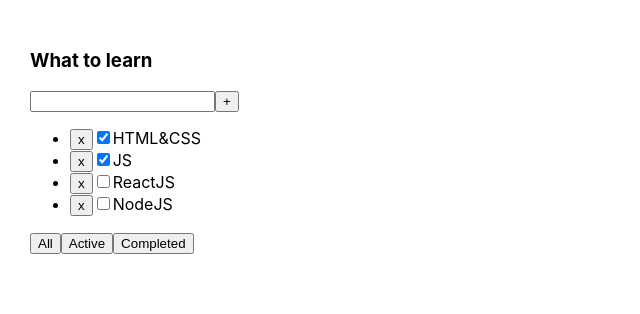
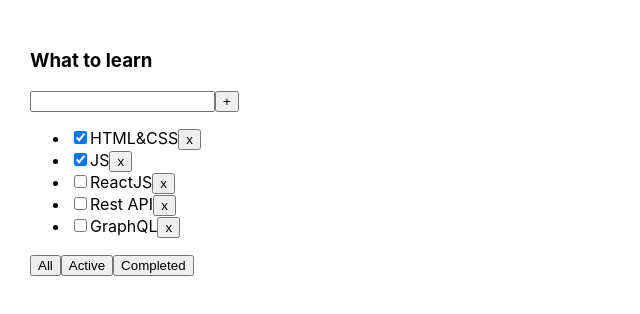
Before and after one commit to fedorgerasimov/Todolist, a React (Create React App) app: page / in a window 1280 px wide. Shown: the top 314 px of the page, without its empty margins (0-640 px from the left). Built offline with nearby package versions, Linux system fonts and the light colour scheme.

Commit message:
Начало 3 урока

```diff
--- a/package.json
+++ b/package.json
@@ -10,6 +10,7 @@
     "@types/node": "^16.7.13",
     "@types/react": "^17.0.20",
     "@types/react-dom": "^17.0.9",
+    "@types/uuid": "^8.3.4",
     "react": "^17.0.2",
     "react-dom": "^17.0.2",
     "react-scripts": "5.0.0",
--- a/src/App.tsx
+++ b/src/App.tsx
@@ -2,40 +2,44 @@
 import './App.css';
 import {Todolist} from './Todolist';
 
+export type FilterValuesType = "all" | "active" | "completed";
+
 function App() {
 
-    let [tasks1, setTasks1] = useState( [
+    let [tasks, setTasks] = useState([
         { id: 1, title: "HTML&CSS", isDone: true },
         { id: 2, title: "JS", isDone: true },
         { id: 3, title: "ReactJS", isDone: false },
-        { id: 4, title: "NodeJS", isDone: false }
-    ])
-    const removedTask = (NewId:number) => {
-        let filtered = tasks1.filter(el=>el.id !== NewId)
-        setTasks1(filtered)
+        { id: 4, title: "Rest API", isDone: false },
+        { id: 5, title: "GraphQL", isDone: false },
+    ]);
+
+    function removeTask(id: number) {
+        let filteredTasks = tasks.filter(t => t.id != id);
+        setTasks(filteredTasks);
     }
 
-/*    let [valueButton, setValueButton] = useState( "All")
+    let [filter, setFilter] = useState<FilterValuesType>("all");
 
-    const tasksFilter = (filterValue:string) => {
-        setValueButton(filterValue)
+    let tasksForTodolist = tasks;
+
+    if (filter === "active") {
+        tasksForTodolist = tasks.filter(t => t.isDone === false);
+    }
+    if (filter === "completed") {
+        tasksForTodolist = tasks.filter(t => t.isDone === true);
     }
 
-    let prokladka = tasks1
-    if (valueButton === "Active") {
-        prokladka = tasks1.filter(el=> el.isDone === false)
+    function changeFilter(value: FilterValuesType) {
+        setFilter(value);
     }
-    if (valueButton === "Completed") {
-        prokladka = tasks1.filter(el=> el.isDone === true)
-    }*/
 
     return (
         <div className="App">
             <Todolist title="What to learn"
-                      tasks={tasks1}
-                      removedTask = {removedTask}
-                      //tasksFilter={tasksFilter}
-            />
+                      tasks={tasksForTodolist}
+                      removeTask={removeTask}
+                      changeFilter={changeFilter} />
         </div>
     );
 }
--- a/src/Todolist.tsx
+++ b/src/Todolist.tsx
@@ -1,4 +1,5 @@
-import React, {useState} from 'react';
+import React from 'react';
+import {FilterValuesType} from './App';
 
 type TaskType = {
     id: number
@@ -9,24 +10,11 @@
 type PropsType = {
     title: string
     tasks: Array<TaskType>
-    removedTask: (id:number)=> void
-    //tasksFilter: (filterValue:string) => void
+    removeTask: (taskId: number) => void
+    changeFilter: (value: FilterValuesType) => void
 }
 
 export function Todolist(props: PropsType) {
-    let [valueButton, setValueButton] = useState( "All")
-
-    const tasksFilter = (filterValue:string) => {
-        setValueButton(filterValue)
-    }
-
-    let prokladka = props.tasks
-    if (valueButton === "Active") {
-        prokladka = props.tasks.filter(el=> el.isDone === false)
-    }
-    if (valueButton === "Completed") {
-        prokladka = props.tasks.filter(el=> el.isDone === true)
-    }
     return <div>
         <h3>{props.title}</h3>
         <div>
@@ -34,20 +22,24 @@
             <button>+</button>
         </div>
         <ul>
-            {prokladka.map((el, index) => {   // нужно сюда отправить отфильтрованные
-                return (       // кнопки вместо props.tasks.map, убираем props. так как props это то что пришло снаружи
-                    <li key={el.id}>
-                        <button onClick={ ()=> props.removedTask(el.id)}>x</button>
-                        <input type="checkbox" checked={el.isDone}/>
-                        <span>{el.title}</span>
-                    </li>
-                )
-            })}
+            {
+                props.tasks.map(t => <li key={t.id}>
+                    <input type="checkbox" checked={t.isDone}/>
+                    <span>{t.title}</span>
+                    <button onClick={ () => { props.removeTask(t.id) } }>x</button>
+                </li>)
+            }
         </ul>
         <div>
-            <button onClick={ () => tasksFilter("All")}>All</button>
-            <button onClick={ () => tasksFilter("Active")}> Active</button>
-            <button onClick={ ()=> tasksFilter("Completed")}>Completed</button>
+            <button onClick={ () => { props.changeFilter("all") } }>
+                All
+            </button>
+            <button onClick={ () => { props.changeFilter("active") } }>
+                Active
+            </button>
+            <button onClick={ () => { props.changeFilter("completed") } }>
+                Completed
+            </button>
         </div>
     </div>
 }
```
Also changed, not shown: 1 other file (tests, documents, lock files or other folders).
